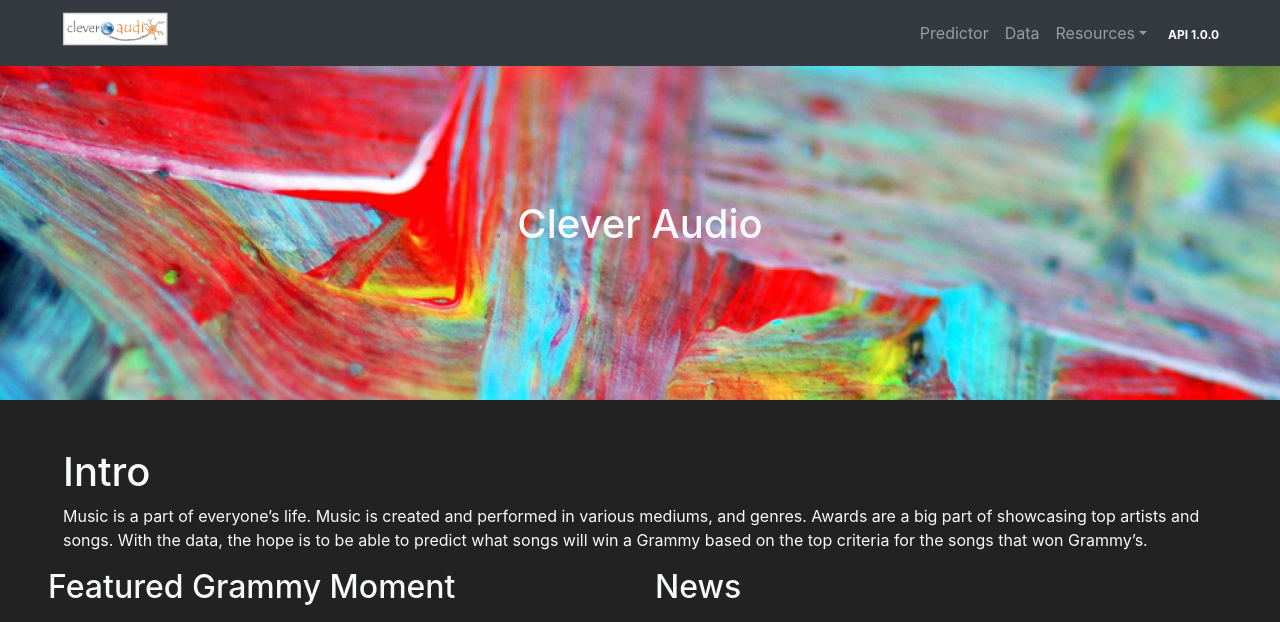
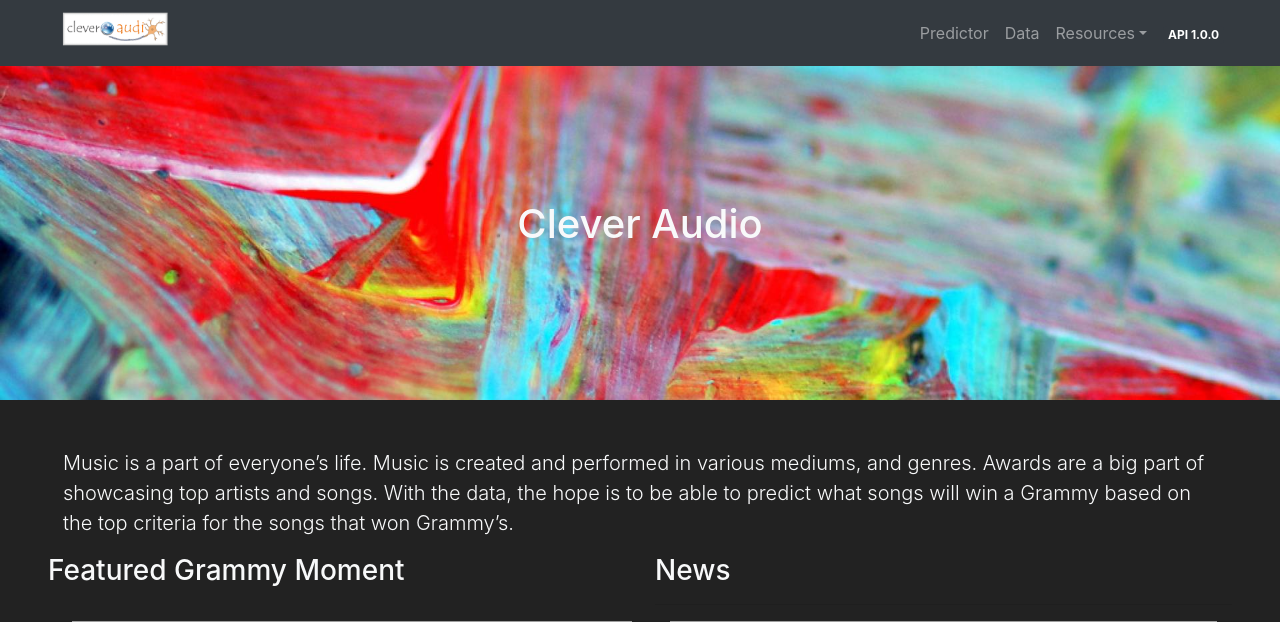
Before and after one commit to kd017/clever-audio, a Flask app: page / in a window 1280 px wide. Shown: the top 622 px of the page. Run offline with Flask 2, Linux system fonts and the light colour scheme; parts of the project's set-up code (start-up, migrations or seed data) failed here and were passed over; some libraries are stand-ins or nearby versions; grey boxes are pictures that could not be loaded.

Commit message:
Added Keras Requirement

```diff
--- a/requirements.txt
+++ b/requirements.txt
@@ -16,3 +16,4 @@ gunicorn==19.7.1
 splinter==0.10.0
 flasgger==0.9.2
 scikit-learn==0.20.3
+Keras==2.2.4
--- a/templates/index.html
+++ b/templates/index.html
@@ -84,16 +84,14 @@
 
             <div class="row text-light p-5 m-0">
                 <div class="col-12">
-                    <h1>Intro</h1>
-                    <p>
+                    <p class='lead'>
                         Music is a part of everyone’s life. Music is created and performed in various mediums, and genres. Awards are a big part of showcasing top artists and songs. With the data, the hope is to be able to predict what songs will win a Grammy based on the top criteria for the songs that won Grammy’s.
 
                     </p>
-
                 </div>
                 <div class="row">
                 <div class="col-6">
-                        <h2>Featured Grammy Moment</h2>
+                        <h3>Featured Grammy Moment</h3>
                         <div style="padding-top: 25px">
                         <a href="https://www.grammy.com/grammys/videos" target="_blank">
                             <iframe class="float-left mx-4" width='560' height='360' frameborder='0' allowfullscreen
@@ -102,7 +100,7 @@
                         </div>
                 </div>
                 <div class="col-6">
-                    <h2>News</h2>
+                    <h3>News</h3>
                     <hr>
                     <div id="carouselExampleIndicators" class="carousel slide col-md-12" data-ride="carousel">
                         <div class="carousel-inner" id="carousel-inner">
```
